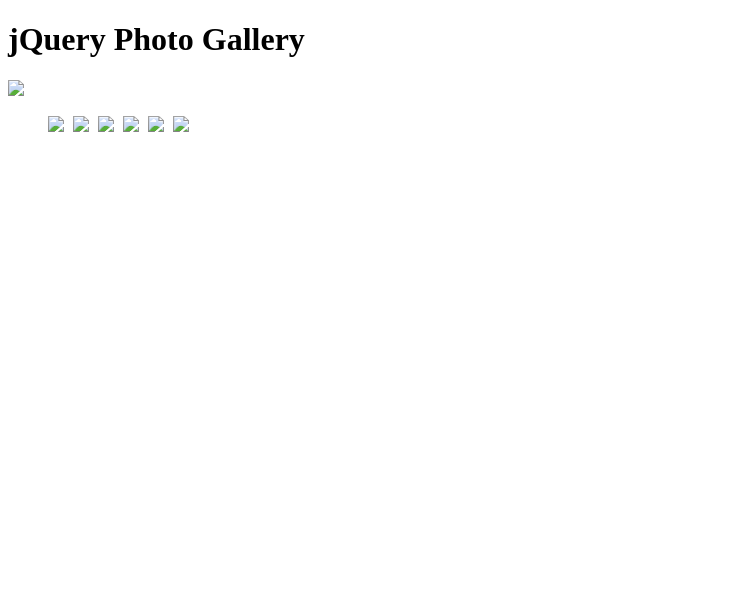
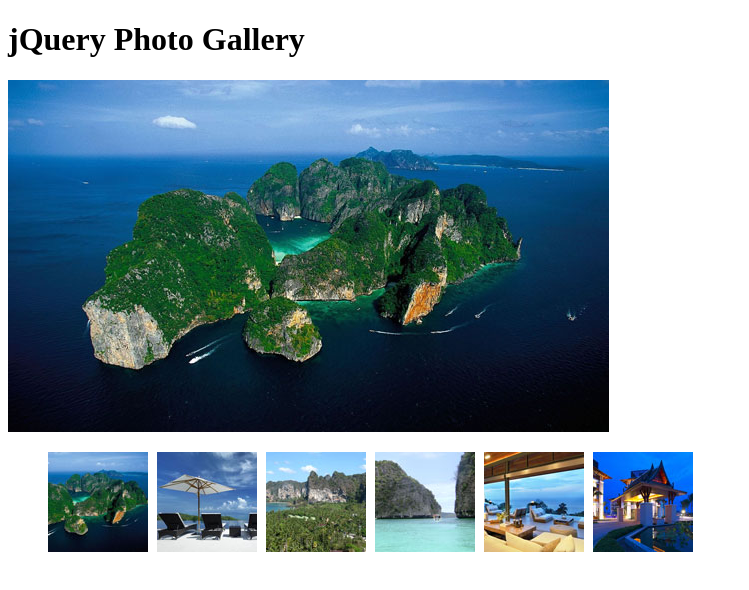
Before and after one commit to rdthsk/rdthsk14.github.io, a plain HTML site: page photo-js.html in a window 1280 px wide. Shown: the whole page, without its empty margins (0-749 px from the left). Drawn offline with nearby package versions, Linux system fonts and the light colour scheme.

Commit message:
Fixed the images JQuery

```diff
--- a/photo-js.html
+++ b/photo-js.html
@@ -17,14 +17,14 @@
 	<div class+"container">
 		<h1 class="title"> jQuery Photo Gallery</h1>
 		<div id="gallery">
-			<img src="images/img_1.jpg" id="main-img"/>
+			<img src="img/img_1.jpg" id="main-img"/>
 			<ul>
-				<li><img src="img/thumb/img1.jpg"></li>
-				<li><img src="img/thumb/img2.jpg"></li>
-				<li><img src="img/thumb/img3.jpg"></li>
-				<li><img src="img/thumb/img4.jpg"></li>
-				<li><img src="img/thumb/img5.jpg"></li>
-				<li><img src="img/thumb/img6.jpg"></li>
+				<li><img src="img/thumb/img_1.jpg"></li>
+				<li><img src="img/thumb/img_2.jpg"></li>
+				<li><img src="img/thumb/img_3.jpg"></li>
+				<li><img src="img/thumb/img_4.jpg"></li>
+				<li><img src="img/thumb/img_5.jpg"></li>
+				<li><img src="img/thumb/img_6.jpg"></li>
 			</ul>
 		</div>
 	</div>
```
Also changed, not shown: index.html (+12 -3 lines), img/img_1.jpg (added), img/img_2.jpg (added), img/img_3.jpg (added), img/img_4.jpg (added), img/img_5.jpg (added), img/img_6.jpg (added), img/thumb/img_1.jpg (added), img/thumb/img_2.jpg (added), img/thumb/img_3.jpg (added), img/thumb/img_4.jpg (added), img/thumb/img_5.jpg (added), img/thumb/img_6.jpg (added), 1 other file.
